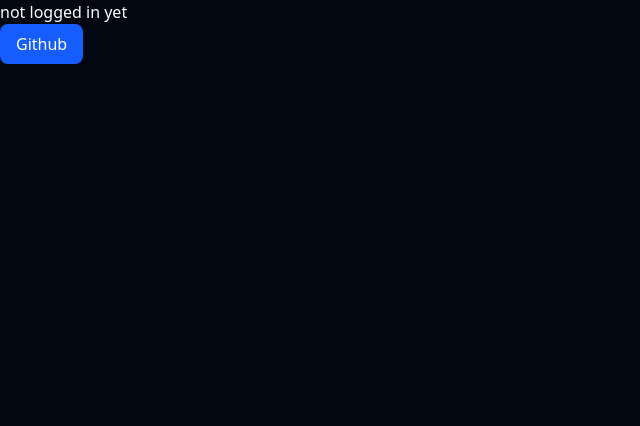
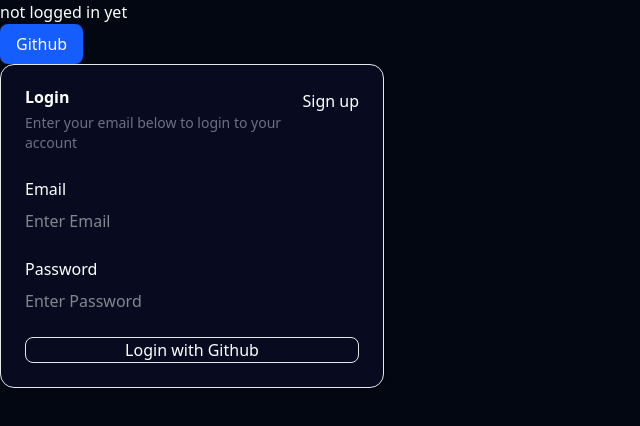
Before and after one commit to Santi447/cprg306-assignments, a Next.js app: page /week-9 in a window 1280 px wide. Shown: the top 426 px of the page, without its empty margins (0-640 px from the left). Built offline with nearby package versions, Linux system fonts and the light colour scheme; no server answers.

Commit message:
creating a login form

```diff
--- a/app/components/LoginForm.js
+++ b/app/components/LoginForm.js
@@ -7,13 +7,56 @@
   CardHeader,
   CardTitle,
 } from "@/components/ui/card"
+import {useRouter} from "next/navigation";
+
 export default function LoginForm(){
+  const router = useRouter();
   return(
-    <Card>
+    <Card className="w-full max-w-sm text-white">
       <CardHeader>
         <CardTitle>Login</CardTitle>
-        <CardDescription></CardDescription>
+        <CardDescription>
+          Enter your email below to login to your account
+        </CardDescription>
+        <CardAction>
+          <button className="text-white" type="button" onClick={() =>router.push("../week-9/signup")}>Sign up</button>
+        </CardAction>
       </CardHeader>
+      <CardContent>
+        <form>
+          <div className="flex flex-col gap-6">
+          <div className="grid gap-2">
+          <label htmlFor="email" className="text-white">
+            Email
+          </label>
+          <input
+          name="email"
+          type="email"
+          id="email"
+          placeholder="Enter Email"
+          className="text-white"
+          required
+           />
+          </div>
+          <div className="grid gap-2">
+          <label htmlFor="password" className="text-white">
+            Password
+          </label>
+          <input
+          name="password"
+          type="password"
+          id="password"
+          placeholder="Enter Password"
+          className="text-white"
+          required
+           />
+          </div>
+          </div>
+        </form>
+      </CardContent>
+      <CardFooter className="flex-col gap-2">
+        <button className="text-white w-full border rounded-md">Login with Github</button>
+      </CardFooter>
     </Card>
     // <form>
     //   <label htmlFor="username">
--- /dev/null
+++ b/app/components/SignUpForm.js
@@ -0,0 +1,5 @@
+export default function SignUpForm(){
+    return(
+        <form></form>
+    )
+}
--- /dev/null
+++ b/app/week-9/login/page.js
@@ -0,0 +1,5 @@
+import LoginForm from "../../components/LoginForm";
+export default function Page(){
+    return<LoginForm/>
+
+}
--- a/app/week-9/page.js
+++ b/app/week-9/page.js
@@ -4,6 +4,7 @@
 import { useUserAuth } from "../context/AuthContext";
 import { useState } from "react";
 import {useRouter} from "next/navigation";
+import LoginForm from "../components/LoginForm";
 
 // Use the useUserAuth hook to get the user object and the login and logout functions
 // const { user, gitHubSignIn, firebaseSignOut } = useUserAuth();
@@ -27,7 +28,7 @@
   try{
        await gitHubSignIn();
        setsuccess(true);
-       router.push("/week-9/shopping-list");
+      //  router.push("/week-9/shopping-list");
 
   }
   catch(error){
@@ -66,6 +67,9 @@
     <button disabled={loading} onClick={handleLogin} className="bg-blue-600 text-white hover:bg-blue-700 px-4 py-2 rounded-md">
       {loading ? "Signing in..." : "Github"}
     </button>
+    <section>
+      <LoginForm />
+    </section>
     </div>
   )
 }
--- /dev/null
+++ b/app/week-9/signup/page.js
@@ -0,0 +1,3 @@
+export default function Page(){
+    return(<form></form>)
+}
```
Also changed, not shown: 1 other file (tests, documents, lock files or other folders).
